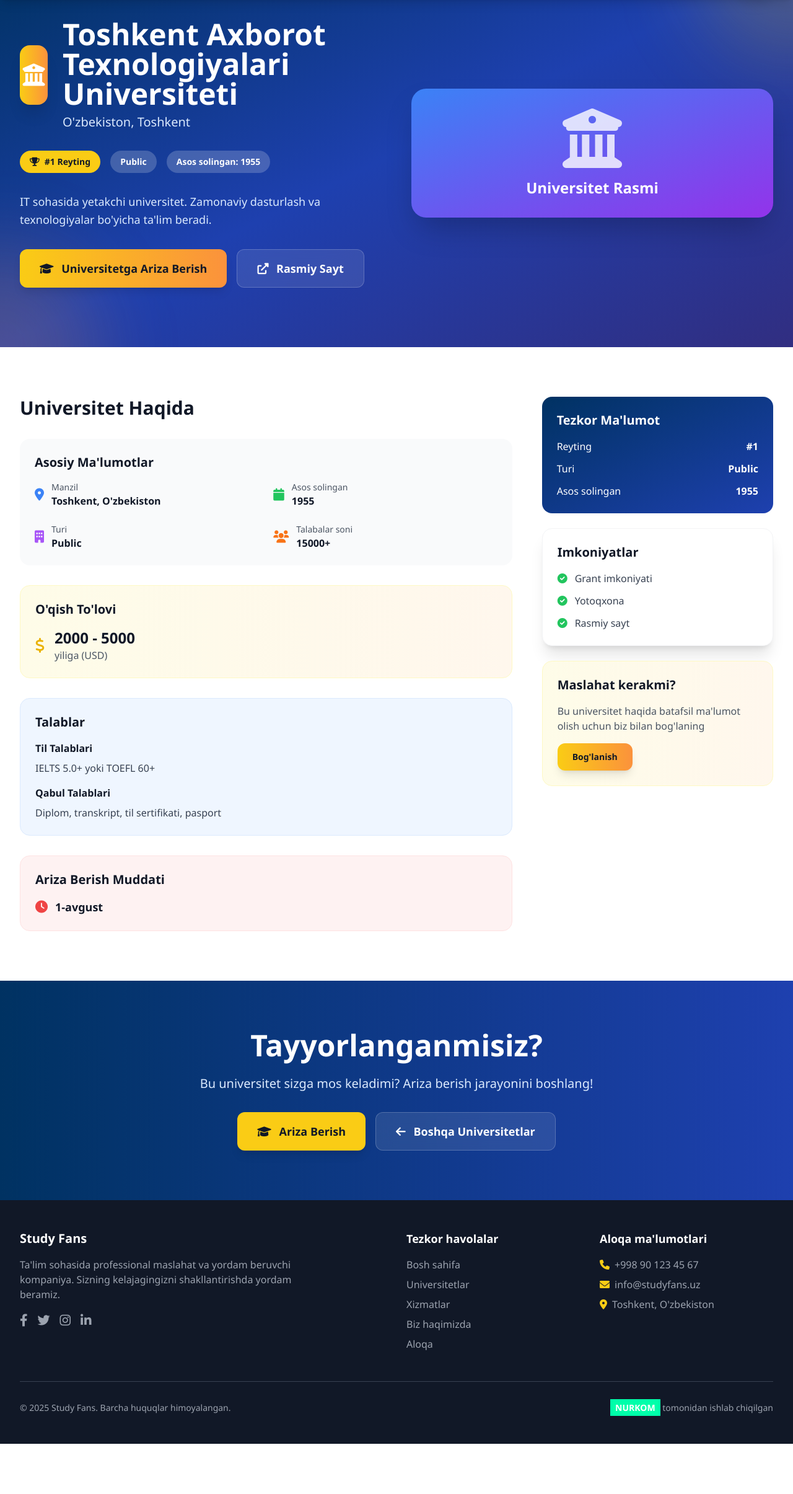
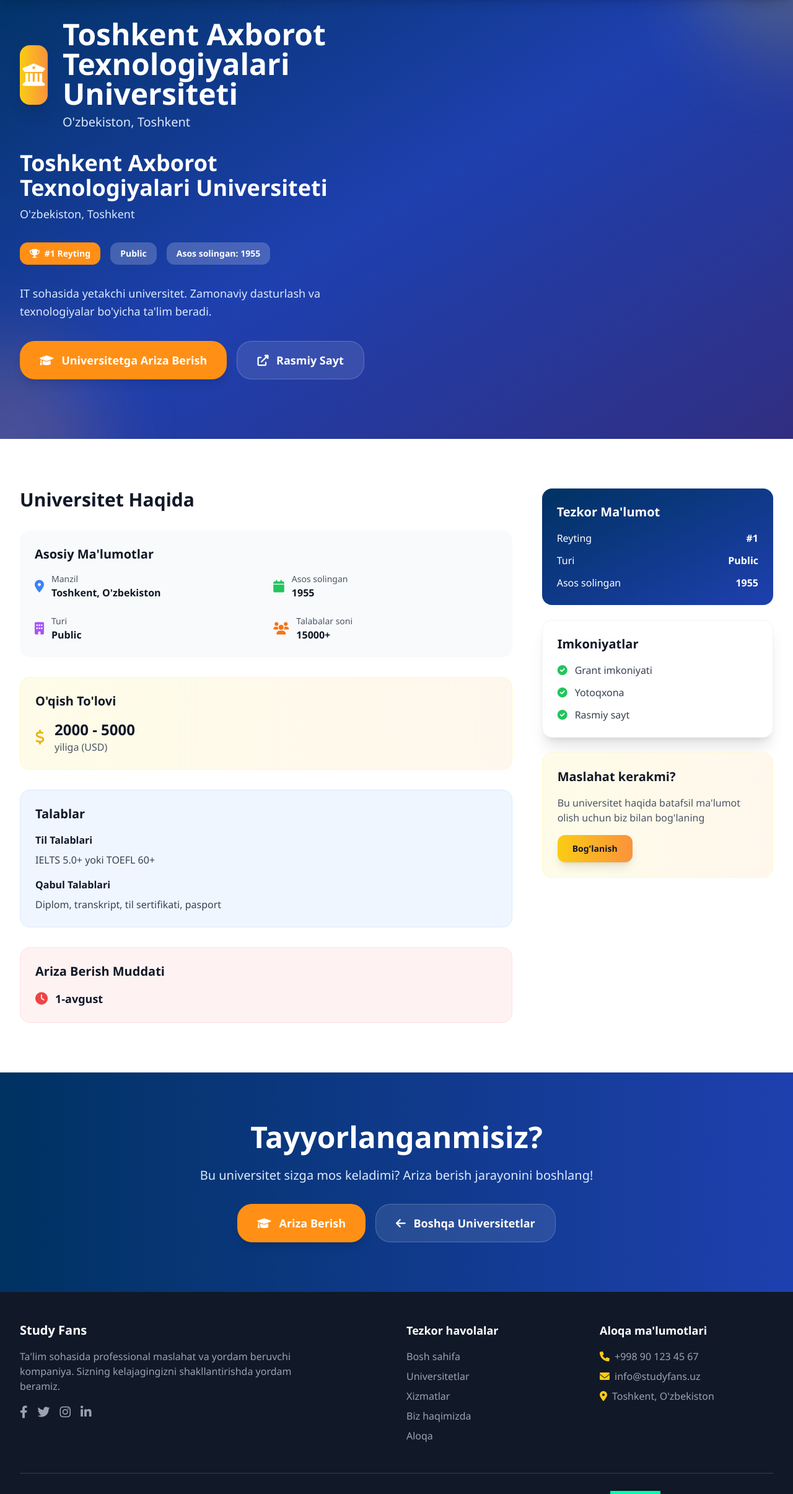
Before and after one commit to Usergeee443/studyfans, a Flask app: page /university/1?lang=uz in a window 1280 px wide. Shown: the part 65-2475 px from the top of the page at 62% size. Before the commit the page ends 2394 px from the top, so only its background shows below. Run offline with Flask 3, Linux system fonts and the light colour scheme; data comes from the database, SQL or seed files in the repository; some libraries are stand-ins or nearby versions.

Commit message:
version 1.1 Beta (Bugs fixes 13)

```diff
--- a/app.py
+++ b/app.py
@@ -197,14 +197,38 @@
     language = request.args.get('language', '')
     major = request.args.get('major', '')
 
-    # Search universities instead of courses
+    # Search universities
     query = University.query
 
     # Filter by language requirements if specified
     if language:
-        query = query.filter(University.language_requirements.contains(language))
+        # Search in language_requirements field for the selected language
+        language_filters = []
+        if language == 'English':
+            language_filters.append(University.language_requirements.contains('IELTS'))
+            language_filters.append(University.language_requirements.contains('TOEFL'))
+        elif language == 'Turkish':
+            language_filters.append(University.language_requirements.contains('TÖMER'))
+            language_filters.append(University.language_requirements.contains('Turkish'))
+        elif language == 'Uzbek':
+            language_filters.append(University.language_requirements.contains('Uzbek'))
+        elif language == 'Russian':
+            language_filters.append(University.language_requirements.contains('Russian'))
+
+        if language_filters:
+            from sqlalchemy import or_
+            query = query.filter(or_(*language_filters))
+
+    # For degree and major, we'll return all universities for now
+    # since we don't have specific program data in the University model
+    # In the future, we can create a separate Programs table
 
     universities = query.all()
+
+    # If no filters are applied, return all universities
+    if not language and not degree and not major:
+        universities = University.query.all()
+
     return render_template('search_results.html', universities=universities, lang=lang,
                          degree=degree, language=language, major=major)
 
@@ -587,7 +611,7 @@
                     student_count="15000+",
                     tuition_fee_min="2000",
                     tuition_fee_max="5000",
-                    language_requirements="IELTS 5.0+ yoki TOEFL 60+",
+                    language_requirements="IELTS 5.0+ yoki TOEFL 60+ yoki English",
                     admission_requirements="Diplom, transkript, til sertifikati, pasport",
                     application_deadline="1-avgust",
                     scholarship_available=True,
@@ -617,7 +641,7 @@
                     student_count="50000+",
                     tuition_fee_min="500",
                     tuition_fee_max="2000",
-                    language_requirements="IELTS 5.5+ yoki TOEFL 70+",
+                    language_requirements="IELTS 5.5+ yoki TOEFL 70+ yoki English, Russian",
                     admission_requirements="Diplom, transkript, til sertifikati, pasport",
                     application_deadline="15-iyul",
                     scholarship_available=True,
@@ -647,9 +671,39 @@
                     student_count="23000+",
                     tuition_fee_min="50000",
                     tuition_fee_max="60000",
-                    language_requirements="IELTS 7.0+ yoki TOEFL 100+",
+                    language_requirements="IELTS 7.0+ yoki TOEFL 100+ yoki English",
                     admission_requirements="Diplom, transkript, til sertifikati, pasport, SAT/ACT",
                     application_deadline="1-yanvar",
+                    scholarship_available=True,
+                    accommodation_available=True
+                ),
+                University(
+                    name_uz="Istanbul Texnik Universiteti",
+                    name_en="Istanbul Technical University",
+                    name_ru="Стамбульский технический университет",
+                    name_tr="İstanbul Teknik Üniversitesi",
+                    country_uz="Turkiya",
+                    country_en="Turkey",
+                    country_ru="Турция",
+                    country_tr="Türkiye",
+                    city_uz="Istanbul",
+                    city_en="Istanbul",
+                    city_ru="Стамбул",
+                    city_tr="İstanbul",
+                    description_uz="Turkiyaning eng nufuzli texnik universiteti. Muhandislik va texnologiya sohasida yetakchi.",
+                    description_en="Turkey's most prestigious technical university. Leading in engineering and technology.",
+                    description_ru="Самый престижный технический университет Турции. Лидер в области инженерии и технологий.",
+                    description_tr="Türkiye'nin en prestijli teknik üniversitesi. Mühendislik ve teknoloji alanında öncü.",
+                    website="https://itu.edu.tr",
+                    ranking=3,
+                    founded_year=1773,
+                    university_type="Public",
+                    student_count="35000+",
+                    tuition_fee_min="1000",
+                    tuition_fee_max="3000",
+                    language_requirements="TÖMER B2+ yoki Turkish, English",
+                    admission_requirements="Diplom, transkript, til sertifikati, pasport",
+                    application_deadline="15-avgust",
                     scholarship_available=True,
                     accommodation_available=True
                 )
--- a/templates/university_detail.html
+++ b/templates/university_detail.html
@@ -16,11 +16,31 @@
 	<div class="relative z-10 max-w-7xl mx-auto px-4 sm:px-6 lg:px-8">
 		<div class="grid grid-cols-1 lg:grid-cols-2 gap-12 items-center">
 			<!-- University Info -->
-			<div>
-				<div class="flex items-center space-x-6 mb-8">
+			<div class="order-2 lg:order-1">
+				<!-- Mobile: University Logo (centered) -->
+				<div class="flex justify-center mb-8 lg:hidden">
+					{% if university.logo_url %}
+					<div class="w-32 h-32 bg-white rounded-2xl shadow-xl flex items-center justify-center overflow-hidden">
+						<img src="{{ url_for('static', filename=university.logo_url) }}" alt="{{ university.name_uz if lang == 'uz' else university.name_ru if lang == 'ru' else university.name_en }}" class="w-full h-full object-cover" onerror="this.style.display='none'; this.nextElementSibling.style.display='flex';">
+						<div class="w-full h-full bg-gradient-to-r from-yellow-400 to-orange-400 flex items-center justify-center" style="display: none;">
+							<i class="fas fa-university text-white text-4xl"></i>
+						</div>
+					</div>
+					{% else %}
+					<div class="w-32 h-32 bg-gradient-to-r from-yellow-400 to-orange-400 rounded-2xl flex items-center justify-center shadow-xl">
+						<i class="fas fa-university text-white text-5xl"></i>
+					</div>
+					{% endif %}
+				</div>
+
+				<!-- Desktop: University Logo and Name (side by side) -->
+				<div class="hidden lg:flex items-center space-x-6 mb-8">
 					{% if university.logo_url %}
 					<div class="w-24 h-24 bg-white rounded-2xl shadow-xl flex items-center justify-center overflow-hidden">
-						<img src="{{ url_for('static', filename=university.logo_url) }}" alt="{{ university.name_uz if lang == 'uz' else university.name_ru if lang == 'ru' else university.name_en }}" class="w-full h-full object-contain">
+						<img src="{{ url_for('static', filename=university.logo_url) }}" alt="{{ university.name_uz if lang == 'uz' else university.name_ru if lang == 'ru' else university.name_en }}" class="w-full h-full object-cover" onerror="this.style.display='none'; this.nextElementSibling.style.display='flex';">
+						<div class="w-full h-full bg-gradient-to-r from-yellow-400 to-orange-400 flex items-center justify-center" style="display: none;">
+							<i class="fas fa-university text-white text-2xl"></i>
+						</div>
 					</div>
 					{% else %}
 					<div class="w-24 h-24 bg-gradient-to-r from-yellow-400 to-orange-400 rounded-2xl flex items-center justify-center shadow-xl">
@@ -37,9 +57,19 @@
 					</div>
 				</div>
 
+				<!-- Mobile: University Name (centered) -->
+				<div class="text-center lg:text-left mb-8">
+					<h1 class="text-3xl sm:text-4xl font-bold text-white mb-2">
+						{{ university.name_uz if lang == 'uz' else university.name_ru if lang == 'ru' else university.name_tr if lang == 'tr' else university.name_en }}
+					</h1>
+					<p class="text-lg text-blue-100">
+						{{ university.country_uz if lang == 'uz' else university.country_ru if lang == 'ru' else university.country_tr if lang == 'tr' else university.country_en }}, {{ university.city_uz if lang == 'uz' else university.city_ru if lang == 'ru' else university.city_tr if lang == 'tr' else university.city_en }}
+					</p>
+				</div>
+
 				<div class="flex flex-wrap gap-4 mb-8">
 					{% if university.ranking %}
-					<div class="bg-yellow-400 text-gray-900 px-4 py-2 rounded-full text-sm font-bold flex items-center">
+					<div class="bg-[#ff9015] text-white px-4 py-2 rounded-[0.8rem] text-sm font-bold flex items-center">
 						<i class="fas fa-trophy mr-2"></i>
 						#{{ university.ranking }}
 						{% if lang == 'uz' %}Reyting{% elif lang == 'ru' %}Рейтинг{% else %}Ranking{% endif %}
@@ -47,13 +77,13 @@
 					{% endif %}
 
 					{% if university.university_type %}
-					<div class="bg-white/20 backdrop-blur-lg text-white px-4 py-2 rounded-full text-sm font-semibold">
+					<div class="bg-white/20 backdrop-blur-lg text-white px-4 py-2 rounded-[0.8rem] text-sm font-semibold">
 						{{ university.university_type }}
 					</div>
 					{% endif %}
 
 					{% if university.founded_year %}
-					<div class="bg-white/20 backdrop-blur-lg text-white px-4 py-2 rounded-full text-sm font-semibold">
+					<div class="bg-white/20 backdrop-blur-lg text-white px-4 py-2 rounded-[0.8rem] text-sm font-semibold">
 						{% if lang == 'uz' %}Asos solingan:{% elif lang == 'ru' %}Основан:{% else %}Founded:{% endif %} {{ university.founded_year }}
 					</div>
 					{% endif %}
@@ -64,12 +94,12 @@
 				</p>
 
 				<div class="flex flex-col sm:flex-row gap-4">
-					<button onclick="openApplicationModal()" class="bg-gradient-to-r from-yellow-400 to-orange-400 hover:from-yellow-500 hover:to-orange-500 text-gray-900 font-bold py-4 px-8 rounded-xl text-lg shadow-lg hover:shadow-xl transform hover:scale-105 transition-all duration-300">
+					<button onclick="openApplicationModal()" class="bg-[#ff9015] text-white font-bold py-4 px-8 rounded-[1.5rem] text-lg shadow-lg hover:shadow-xl transform hover:scale-105 transition-all duration-300">
 						<i class="fas fa-graduation-cap mr-2"></i>
 						{% if lang == 'uz' %}Universitetga Ariza Berish{% elif lang == 'ru' %}Подать Заявление в Университет{% else %}Apply to University{% endif %}
 					</button>
 					{% if university.website %}
-					<a href="{{ university.website }}" target="_blank" class="bg-white/10 backdrop-blur-lg border border-white/20 text-white hover:bg-white/20 font-bold py-4 px-8 rounded-xl text-lg transition-all duration-300">
+					<a href="{{ university.website }}" target="_blank" class="bg-white/10 backdrop-blur-lg border border-white/20 text-white hover:bg-white/20 font-bold py-4 px-8 rounded-[1.5rem] text-lg transition-all duration-300">
 						<i class="fas fa-external-link-alt mr-2"></i>
 						{% if lang == 'uz' %}Rasmiy Sayt{% elif lang == 'ru' %}Официальный Сайт{% else %}Official Website{% endif %}
 					</a>
@@ -77,21 +107,7 @@
 				</div>
 			</div>
 
-			<!-- University Image -->
-			<div class="relative">
-				{% if university.logo_url %}
-				<div class="bg-white rounded-3xl p-8 shadow-2xl">
-					<img src="{{ url_for('static', filename=university.logo_url) }}" alt="{{ university.name_uz if lang == 'uz' else university.name_ru if lang == 'ru' else university.name_en }}" class="w-full h-64 object-contain rounded-2xl">
-				</div>
-				{% else %}
-				<div class="bg-gradient-to-br from-blue-500 to-purple-600 rounded-3xl p-8 shadow-2xl text-center">
-					<i class="fas fa-university text-8xl text-white/80 mb-4"></i>
-					<h3 class="text-2xl font-bold text-white">
-						{% if lang == 'uz' %}Universitet Rasmi{% elif lang == 'ru' %}Фото Университета{% else %}University Photo{% endif %}
-					</h3>
-				</div>
-				{% endif %}
-			</div>
+
 		</div>
 	</div>
 </section>
@@ -405,11 +421,11 @@
 			{% endif %}
 		</p>
 		<div class="flex flex-col sm:flex-row gap-4 justify-center">
-			<button onclick="openApplicationModal()" class="bg-yellow-400 hover:bg-yellow-500 text-gray-900 font-bold py-4 px-8 rounded-xl text-lg shadow-lg hover:shadow-xl transform hover:scale-105 transition-all duration-300">
+			<button onclick="openApplicationModal()" class="bg-[#ff9015] text-white font-bold py-4 px-8 rounded-[1.5rem] text-lg shadow-lg hover:shadow-xl transform hover:scale-105 transition-all duration-300">
 				<i class="fas fa-graduation-cap mr-2"></i>
 				{% if lang == 'uz' %}Ariza Berish{% elif lang == 'ru' %}Подать Заявление{% else %}Apply Now{% endif %}
 			</button>
-			<a href="{{ url_for('universities') }}" class="bg-white/10 backdrop-blur-lg border border-white/20 text-white hover:bg-white/20 font-bold py-4 px-8 rounded-xl text-lg transition-all duration-300">
+			<a href="{{ url_for('universities') }}" class="bg-white/10 backdrop-blur-lg border border-white/20 text-white hover:bg-white/20 font-bold py-4 px-8 rounded-[1.5rem] text-lg transition-all duration-300">
 				<i class="fas fa-arrow-left mr-2"></i>
 				{% if lang == 'uz' %}Boshqa Universitetlar{% elif lang == 'ru' %}Другие Университеты{% else %}Other Universities{% endif %}
 			</a>
```
Also changed, not shown: templates/contact.html (+10 -13 lines), templates/index.html (+2 -58 lines), README.md.
